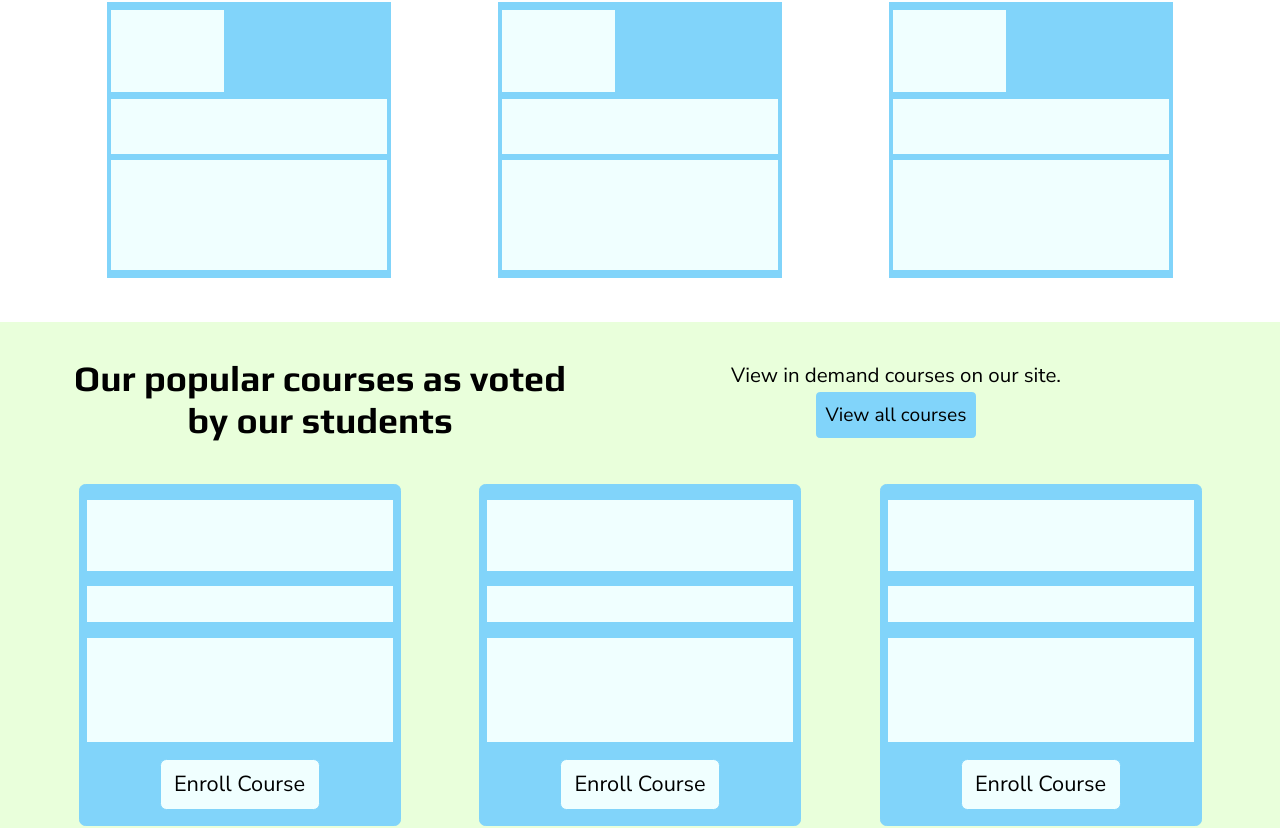
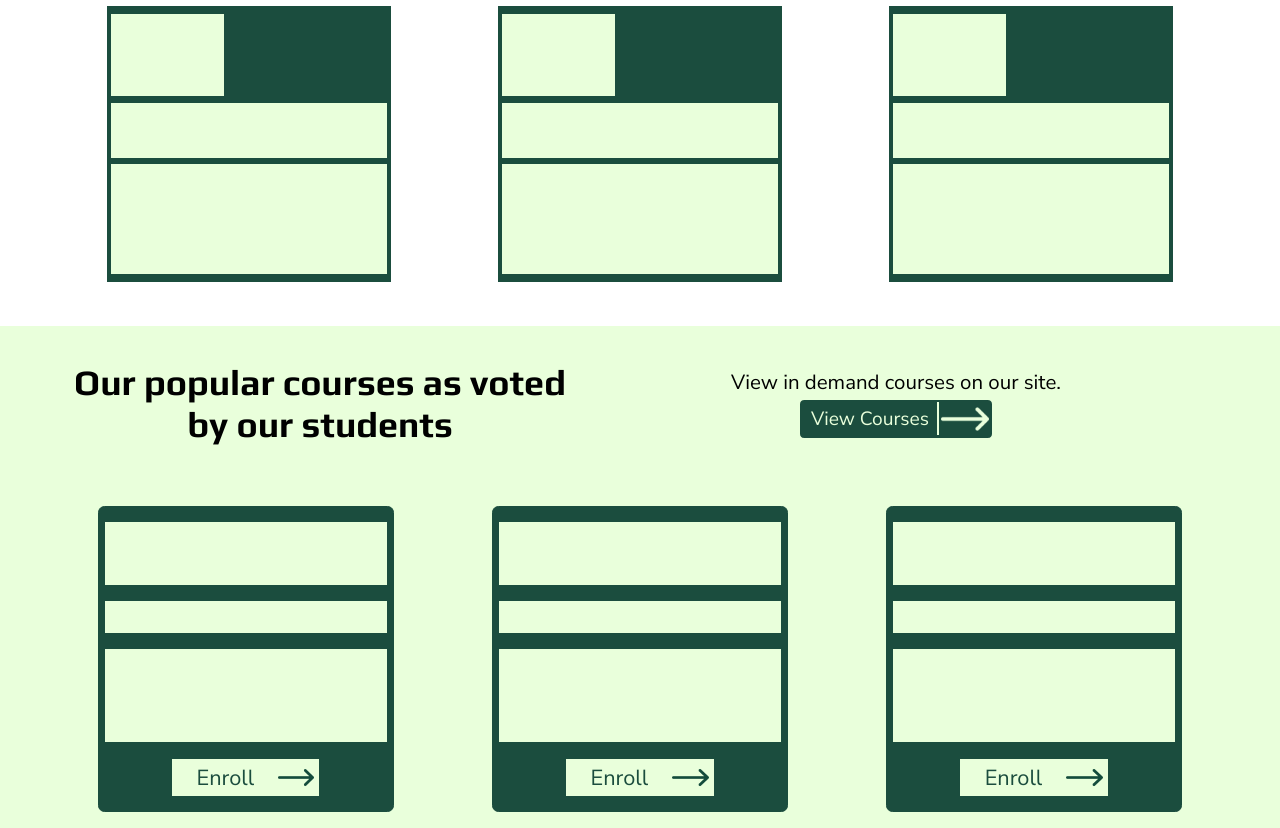
Before and after one commit to MokuaEnock/NxT-learn, a React (Create React App) app: page / in a window 1280 px wide. Shown: the part 773-1601 px from the top of the page. Built offline with nearby package versions, Linux system fonts and the light colour scheme; no server answers.

Commit message:
style course cards on landing page.

```diff
--- a/src/components/home/main.js
+++ b/src/components/home/main.js
@@ -1,3 +1,4 @@
+/* eslint-disable no-unused-vars */
 import React from "react";
 import arrow from "../assets/right-arrow.png";
 import arrow2 from "../assets/arrow.png";
@@ -63,7 +64,9 @@ function Main() {
           <span id="span1"> Our popular courses as voted by our students</span>
           <span id="span2">
             <p>View in demand courses on our site.</p>
-            <button>View all courses</button>
+            <button>
+              <span>View Courses</span> <img src={arrow2} alt="arrow" />
+            </button>
           </span>
         </div>
         <ul id="main_container2">
@@ -71,19 +74,25 @@ function Main() {
             <span id="instructors"></span>
             <span id="card_rating"></span>
             <span id="card_title"></span>
-            <button>Enroll Course</button>
+            <button>
+              <span>Enroll</span> <img src={arrow} alt="arrow" />
+            </button>
           </li>
           <li>
             <span id="instructors"></span>
             <span id="card_rating"></span>
             <span id="card_title"></span>
-            <button>Enroll Course</button>
+            <button>
+              <span>Enroll</span> <img src={arrow} alt="arrow" />
+            </button>
           </li>
           <li>
             <span id="instructors"></span>
             <span id="card_rating"></span>
             <span id="card_title"></span>
-            <button>Enroll Course</button>
+            <button>
+              <span>Enroll</span> <img src={arrow} alt="arrow" />
+            </button>
           </li>
         </ul>
       </section>
--- a/src/index.css
+++ b/src/index.css
@@ -79,7 +79,6 @@ button {
   align-items: center;
   color: #e9ffdb;
   background-color: #1b4d3e;
-  border-bottom: thin solid white;
 }
 
 main {
@@ -95,7 +94,6 @@ main {
 main>div {
   width: 50%;
   height: 100%;
-  border: thin solid #81D4FA;
   display: flex;
   flex-direction: column;
   justify-content: space-evenly;
@@ -104,7 +102,6 @@ main>div {
 
 main>div>span {
   width: 100%;
-  border: thin solid #000080;
   height: 20%;
   display: flex;
   flex-direction: row;
@@ -151,7 +148,8 @@ main>div>span>button>img {
 #main_section {
   width: 100%;
   height: 45vw;
-  background-color: white;
+  background-color: #ffffff;
+  color: #1b4d3e;
   display: flex;
   flex-direction: column;
   justify-content: space-evenly;
@@ -226,8 +224,8 @@ main>div>span>button>img {
 #sect_container2>li {
   width: 22%;
   height: 95%;
-  border: thin solid #81D4FA;
-  background-color: #81D4FA;
+  border: thin solid #1b4d3e;
+  background-color: #1b4d3e;
   display: flex;
   flex-direction: column;
   justify-content: space-evenly;
@@ -237,7 +235,7 @@ main>div>span>button>img {
 #sect_container2>li>#image {
   width: 40%;
   height: 30%;
-  background-color: azure;
+  background-color: #e9ffdb;
   margin-left: 1%;
 }
 
@@ -245,7 +243,7 @@ main>div>span>button>img {
   width: 98%;
   margin-left: 1%;
   height: 20%;
-  background-color: azure;
+  background-color: #e9ffdb;
 
 }
 
@@ -253,7 +251,7 @@ main>div>span>button>img {
   width: 98%;
   margin-left: 1%;
   height: 40%;
-  background-color: azure;
+  background-color: #e9ffdb;
 }
 
 
@@ -295,12 +293,32 @@ main>div>span>button>img {
 
 
 #main_container1>span>button {
-  width: 25%;
-  height: 30%;
-  border: thin solid #81D4FA;
-  background-color: #81D4FA;
+  width: 30%;
+  height: 25%;
+  border: thin solid #1b4d3e;
+  background-color: #1b4d3e;
   font-size: 1.5vw;
   border-radius: .3vw;
+  display: flex;
+  flex-direction: row;
+  justify-content: space-evenly;
+  align-items: center;
+
+}
+
+#main_container1>span>button>span {
+  width: 70%;
+  height: 90%;
+  color: #e9ffdb;
+  border-right: 0.2vw solid #e9ffdb;
+  display: flex;
+  flex-direction: row;
+  justify-content: space-evenly;
+  align-items: center;
+}
+
+#main_container1>span>button>img {
+  width: 25%;
 }
 
 #main_container2 {
@@ -314,10 +332,10 @@ main>div>span>button>img {
 }
 
 #main_container2>li {
-  width: 25%;
-  height: 95%;
-  border: thin solid #81D4FA;
-  background-color: #81D4FA;
+  width: 23%;
+  height: 85%;
+  border: thin solid #1b4d3e;
+  background-color: #1b4d3e;
   border-radius: 0.5vw;
   display: flex;
   flex-direction: column;
@@ -327,8 +345,8 @@ main>div>span>button>img {
 
 #main_container2>li>span {
   width: 95%;
-  border: thin solid azure;
-  background-color: azure;
+  border: thin solid #e9ffdb;
+  background-color: #e9ffdb;
 }
 
 #main_container2>li>#instructors {
@@ -344,12 +362,38 @@ main>div>span>button>img {
 }
 
 #main_container2>li>button {
-  height: 15%;
+  height: 12%;
   width: 50%;
   font-size: 1.7vw;
-  border: thin solid #81D4FA;
-  background-color: azure;
-  border-radius: .5vw;
+  border: thin solid #e9ffdb;
+  background-color: #e9ffdb;
+  color: #1b4d3e;
+  display: flex;
+  flex-direction: row;
+  align-items: space-between;
+  justify-content: center;
+}
+
+#main_container2>li>button>span {
+  width: 70%;
+  height: 100%;
+  display: flex;
+  flex-direction: column;
+  justify-content: space-evenly;
+  align-items: center;
+  border-right: 0.2vw solid #e9ffdb;
+}
+
+#main_container2>li>button>img {
+  margin-right: 2%;
+  display: flex;
+  flex-direction: column;
+  justify-content: space-evenly;
+  align-items: center;
+  width: 25%;
+  height: 100%;
+  border-top-right-radius: inherit;
+  border-bottom-right-radius: inherit;
 }
 
 footer {
@@ -357,6 +401,10 @@ footer {
   height: 10vw;
   border: thin solid white;
   background-color: #81D4FA;
+  display: flex;
+  flex-direction: row;
+  align-items: center;
+  justify-content: center;
 
 }
 
```
